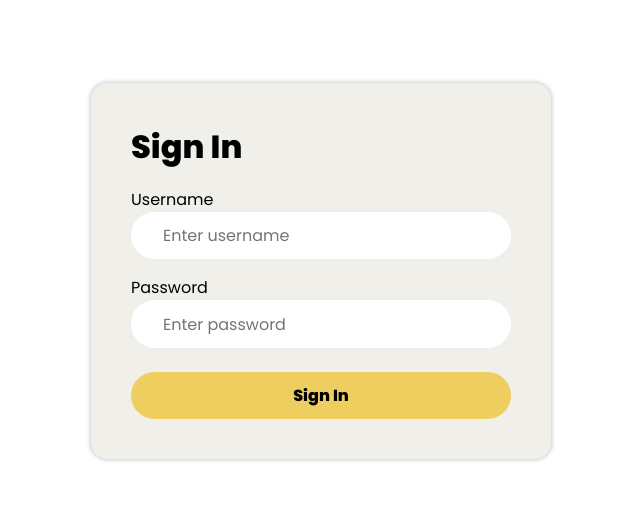
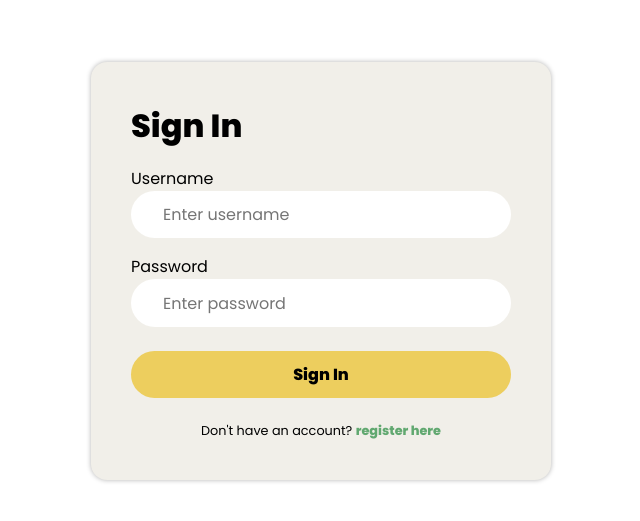
Before and after one commit to kianu-3000/MEAN_App, an Angular app in the folder frontend/: page /login in a window 1280 px wide. Shown: the part 129-650 px from the top of the page, without its empty margins (319-959 px from the left). Built offline with nearby package versions, Linux system fonts and the light colour scheme.

Commit message:
Just some minor changes again

```diff
--- a/frontend/src/app/components/login/login.component.css
+++ b/frontend/src/app/components/login/login.component.css
@@ -45,6 +45,9 @@
     padding: var(--fs-small) var(--fs-regular);
     transition: transform 0.3s ease;
 }
+
+
+/* utilities */
 .submit_btn:hover{
     transform: scale(1.1);
 }
@@ -58,3 +61,15 @@
     color: var(--background);
     background-color: var(--danger);
 }
+.register_btn{
+    margin-top: var(--fs-medium);
+    text-align: center;
+    font-size: calc(var(--fs-small) + 0.1rem);
+}
+.register_btn a{
+    font-weight: bold;
+    color: var(--success);
+}
+.register_btn a:hover{
+    text-decoration: underline;
+}
--- a/frontend/src/app/components/login/login.component.html
+++ b/frontend/src/app/components/login/login.component.html
@@ -12,6 +12,7 @@
             <input type="password" placeholder="Enter password" name="password" [(ngModel)]="formData.password" required>
 
             <input type="submit" value="Sign In" class="submit_btn" name="submit">
+            <i class="register_btn">Don't have an account? <a class="cursor_pointer">register here</a></i>
         </form>
 
     </div>
--- a/frontend/src/styles.css
+++ b/frontend/src/styles.css
@@ -6,8 +6,10 @@
 	--background: hsl(0, 0%, 100%);
 	--text: hsl(0, 0%, 0%);
 	--accent: hsl(45, 24%, 93%);
+
 	--shadow: hsl(0, 0%, 70%);
 
+	--success: hsl(133, 29%, 52%);
 	--danger: hsl(0, 63%, 64%);
 
 	--fs-small: 0.7rem;
```
